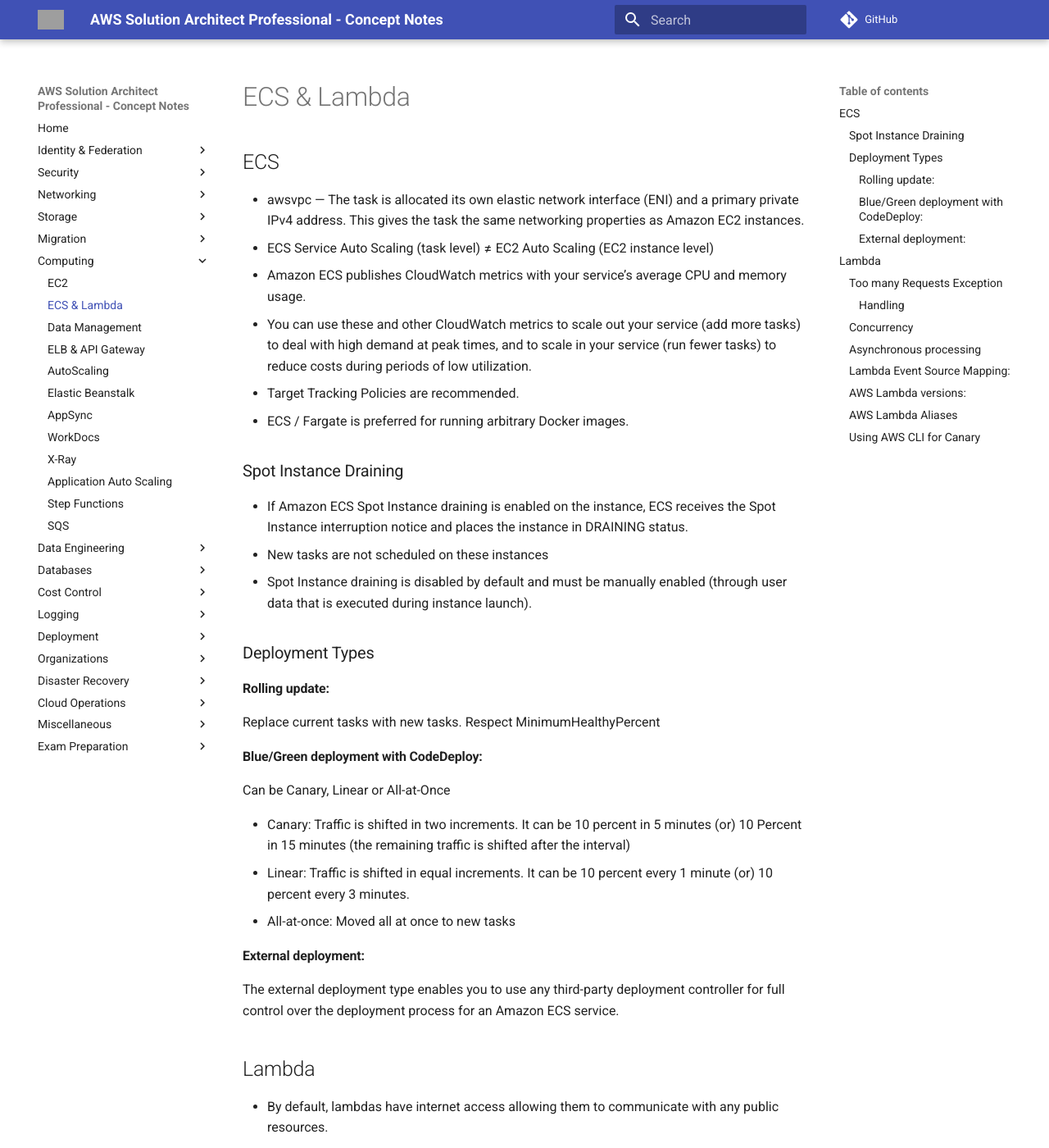
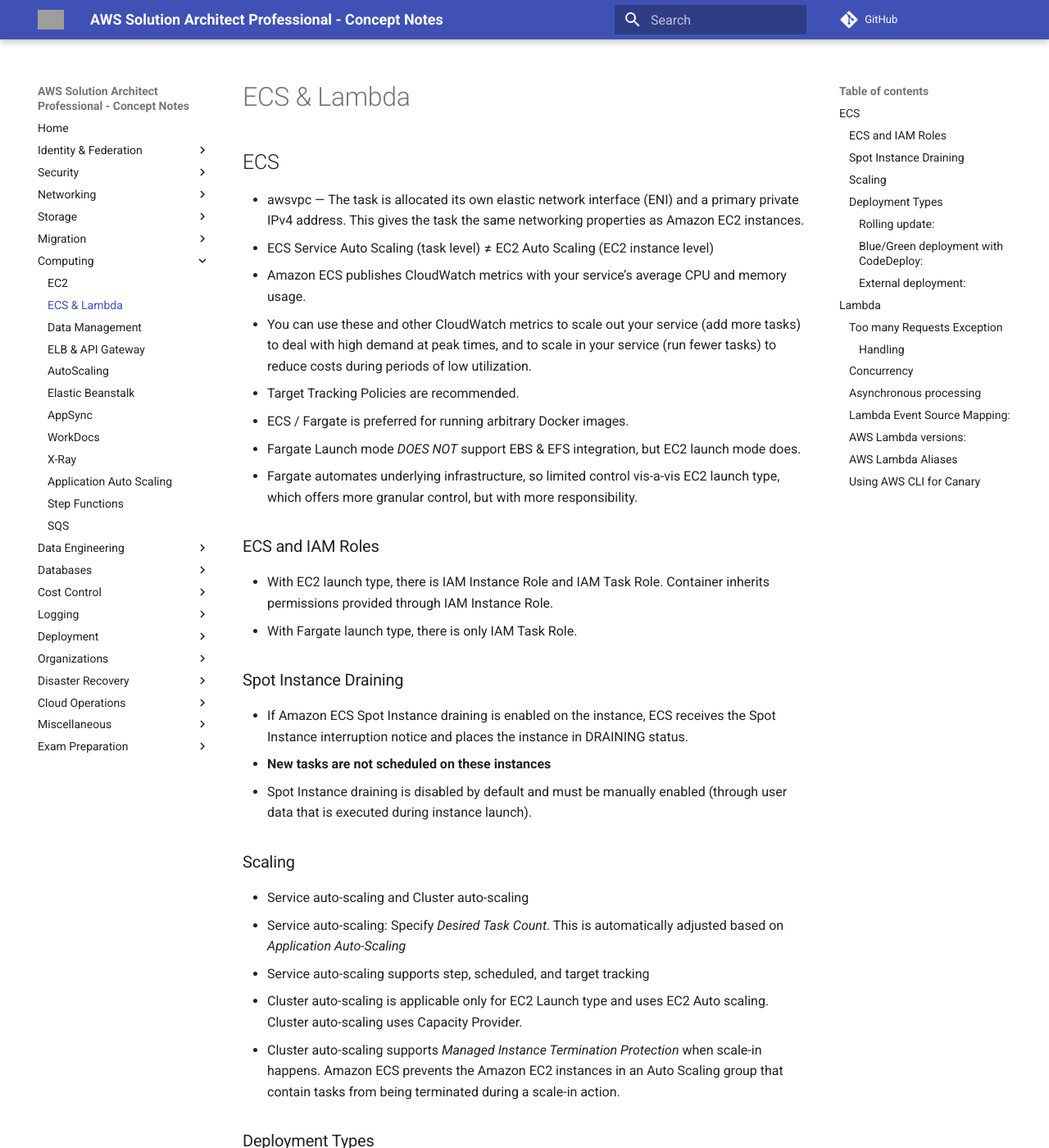
Before and after one commit to jeyabalajis/aws-certified-sa-pro-notes, an MkDocs documentation site: the page built from docs/compute/ecs_lambda.md, in a window 1280 px wide and 1400 px high. Shown: the whole window at 82% size. Built offline with MkDocs 1.6.1 and Material for MkDocs 9.7.7, drawn with Linux system fonts in a browser that asks for light colours; comment, search, counter and statistics services are not loaded; grey boxes are pictures that could not be loaded.

Commit message:
Update ecs_lambda.md

```diff
--- a/docs/compute/ecs_lambda.md
+++ b/docs/compute/ecs_lambda.md
@@ -8,12 +8,27 @@
 - You can use these and other CloudWatch metrics to scale out your service (add more tasks) to deal with high demand at peak times, and to scale in your service (run fewer tasks) to reduce costs during periods of low utilization.
 - Target Tracking Policies are recommended.
 - ECS / Fargate is preferred for running arbitrary Docker images.
+- Fargate Launch mode _DOES NOT_ support EBS & EFS integration, but EC2 launch mode does.
+- Fargate automates underlying infrastructure, so limited control vis-a-vis EC2 launch type, which offers more granular control, but with more responsibility.
+
+### ECS and IAM Roles
+
+- With EC2 launch type, there is IAM Instance Role and IAM Task Role. Container inherits permissions provided through IAM Instance Role.
+- With Fargate launch type, there is only IAM Task Role.
 
 ### Spot Instance Draining
 
 - If Amazon ECS Spot Instance draining is enabled on the instance, ECS receives the Spot Instance interruption notice and places the instance in DRAINING status.
-- New tasks are not scheduled on these instances
+- **New tasks are not scheduled on these instances**
 - Spot Instance draining is disabled by default and must be manually enabled (through user data that is executed during instance launch).
+
+### Scaling
+
+- Service auto-scaling and Cluster auto-scaling
+- Service auto-scaling: Specify _Desired Task Count_. This is automatically adjusted based on _Application Auto-Scaling_
+- Service auto-scaling supports step, scheduled, and target tracking
+- Cluster auto-scaling is applicable only for EC2 Launch type and uses EC2 Auto scaling. Cluster auto-scaling uses Capacity Provider.
+- Cluster auto-scaling supports _Managed Instance Termination Protection_ when scale-in happens.  Amazon ECS prevents the Amazon EC2 instances in an Auto Scaling group that contain tasks from being terminated during a scale-in action.
 
 ### Deployment Types
 
```
